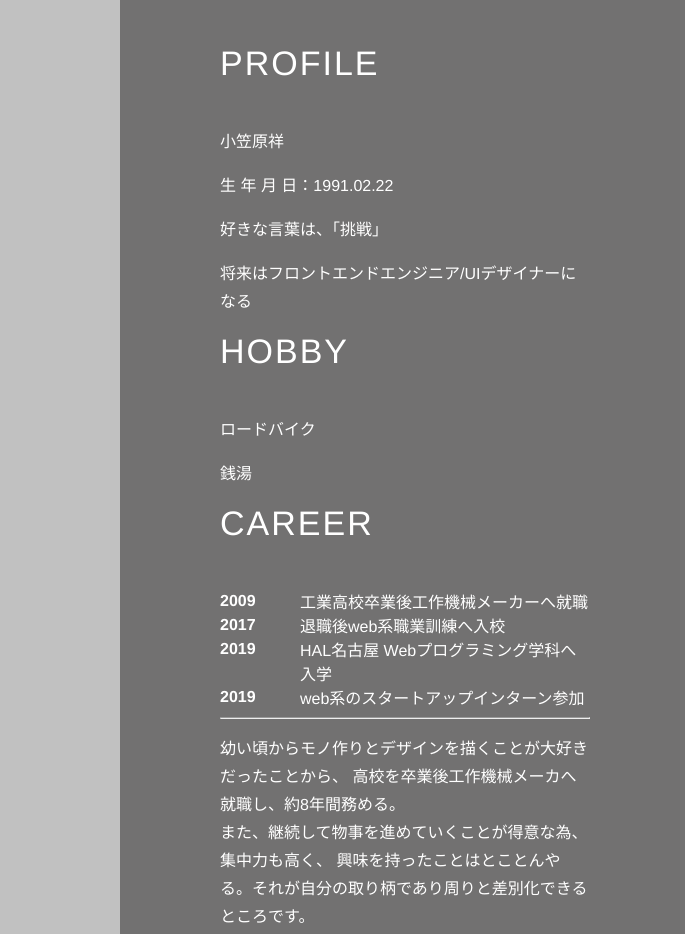
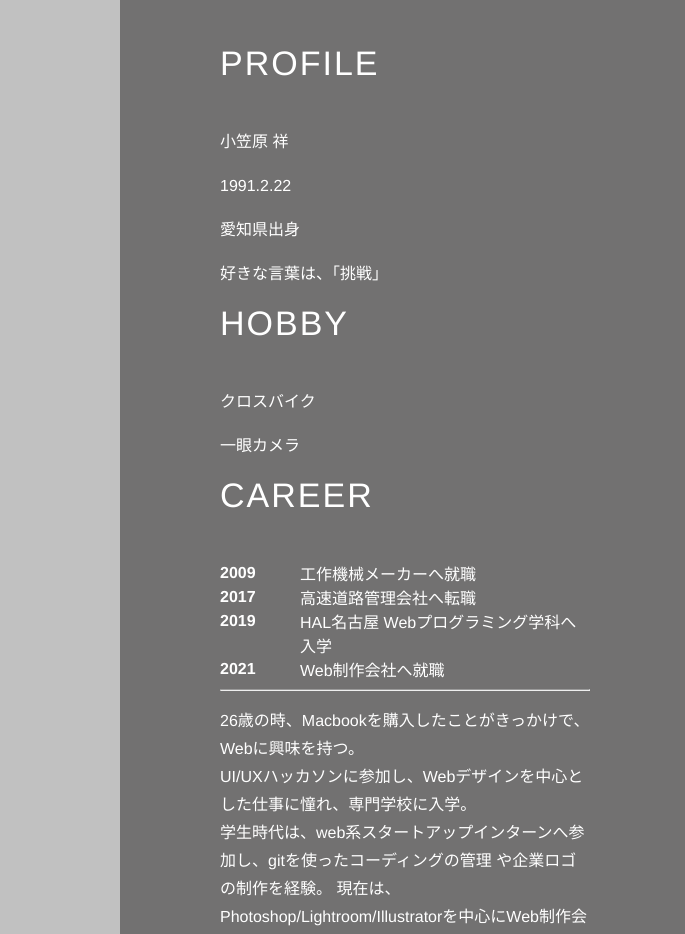
Before and after one commit to ogasawarasho/portfolio, a plain HTML site: page index.html in a window 1280 px wide. Shown: the part 1040-1974 px from the top of the page, 0-685 px from the left. Drawn offline with Linux system fonts and the light colour scheme.

Commit message:
update
portfolio update

```diff
--- a/index.html
+++ b/index.html
@@ -41,36 +41,37 @@
             <!-- 左カラム -->
             <div class="profile_content_left">
                 <h4>PROFILE</h4>
-                <p>小笠原祥</p>
-                <p>生 年 月 日：1991.02.22</p>
+                <p>小笠原 祥</p>
+                <p>1991.2.22</p>
+                <p>愛知県出身</p>
                 <p>好きな言葉は、「挑戦」</p>
-                <p>将来はフロントエンドエンジニア/UIデザイナーになる</p>
+
                 <h4>HOBBY</h4>
-                <p>ロードバイク</p>
-                <p>銭湯</p>
+                <p>クロスバイク</p>
+                <p>一眼カメラ</p>
+
                 <h4>CAREER</h4>
                 <ul>
                     <li><span class="year">2009</span>
-                        <div class="text">工業高校卒業後工作機械メーカーへ就職</div>
+                        <div class="text">工作機械メーカーへ就職</div>
                     </li>
                     <li><span class="year">2017</span>
-                        <div class="text">退職後web系職業訓練へ入校</div>
+                        <div class="text">高速道路管理会社へ転職</div>
                     </li>
                     <li><span class="year">2019</span>
                         <div class="text">HAL名古屋 Webプログラミング学科へ入学</div>
                     </li>
-                    <li><span class="year">2019</span>
-                        <div class="text">web系のスタートアップインターン参加</div>
+                    <li><span class="year">2021</span>
+                        <div class="text">Web制作会社へ就職</div>
                     </li>
                 </ul>
                 <hr>
                 <p>
-                    幼い頃からモノ作りとデザインを描くことが大好きだったことから、
-                    高校を卒業後工作機械メーカへ就職し、約8年間務める。<br>
-                    また、継続して物事を進めていくことが得意な為、集中力も高く、
-                    興味を持ったことはとことんやる。それが自分の取り柄であり周りと差別化できるところです。<br>
-                    専門学校へ入学後はweb系スタートアップインターンへ参加し、gitを使ったコーディングの管理
-                    や企業ロゴの制作にも携わることができました。
+                    26歳の時、Macbookを購入したことがきっかけで、Webに興味を持つ。<br>
+                    UI/UXハッカソンに参加し、Webデザインを中心とした仕事に憧れ、専門学校に入学。<br>
+                    学生時代は、web系スタートアップインターンへ参加し、gitを使ったコーディングの管理
+                    や企業ロゴの制作を経験。
+                    現在は、Photoshop/Lightroom/Illustratorを中心にWeb制作会社で勤務。
                     <br>
 
                 </p>
```
Also changed, not shown: 2 other files.
